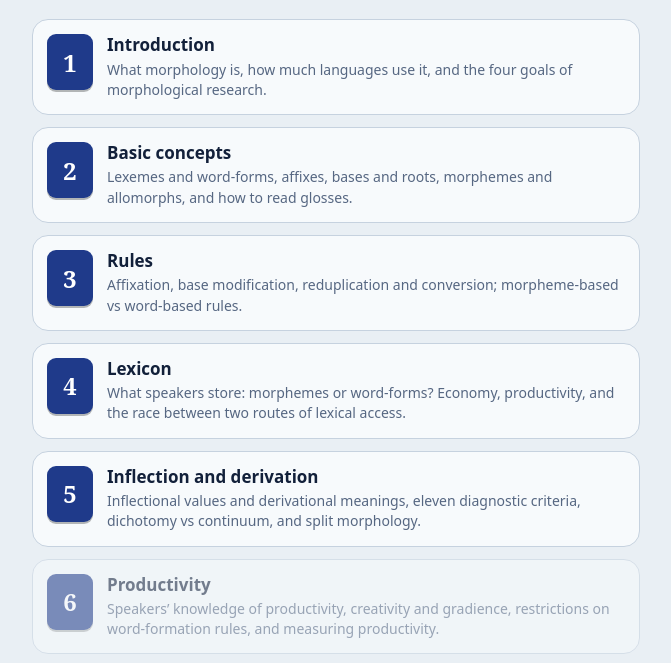
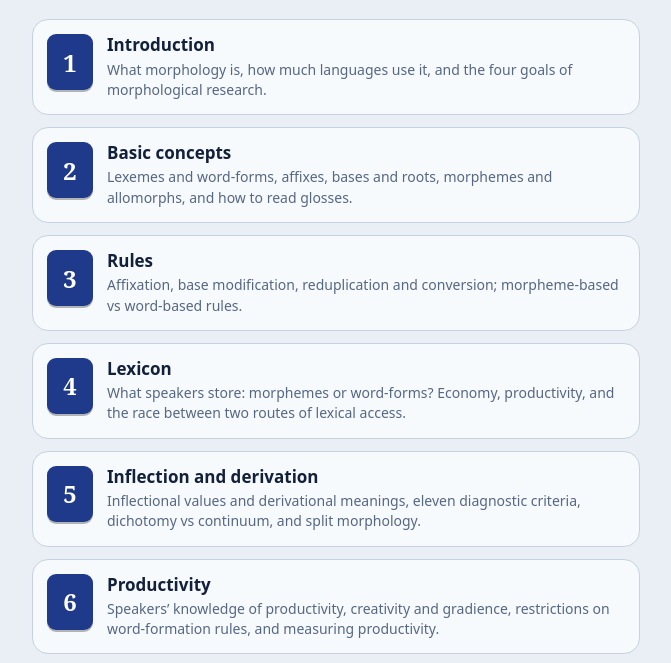
Before and after one commit to Mustapha0/morphology-lessons, a plain HTML site: page index.html in a window 1280 px wide. Shown: the part 83-746 px from the top of the page, without its empty margins (304-975 px from the left). Drawn offline with Linux system fonts and the light colour scheme.

Commit message:
Add files via upload

```diff
--- a/index.html
+++ b/index.html
@@ -12,7 +12,7 @@
   <h1>Understanding Morphology</h1>
   <p class="sub">Animated, interactive lessons based on Haspelmath and Sims (2010). Pick a chapter.</p>
   <div id="list"></div>
-  <p class="foot">Chapters 1 to 5 are ready; the greyed-out ones are coming. Each chapter has animations, interactive widgets and a quiz. Turn on 🔊 inside a lesson for narration.</p>
+  <p class="foot">Each chapter has animations, interactive widgets and a quiz. Turn on 🔊 inside a lesson for narration.</p>
 </div>
 <script>
 /* To add a chapter: copy chapter-template/ to chN/, then add one line here. */
@@ -22,13 +22,13 @@ const CHAPTERS=[
   {n:3,title:'Rules',href:'ch3/index.html',blurb:'Affixation, base modification, reduplication and conversion; morpheme-based vs word-based rules.'},
   {n:4,title:'Lexicon',href:'ch4/index.html',blurb:'What speakers store: morphemes or word-forms? Economy, productivity, and the race between two routes of lexical access.'},
   {n:5,title:'Inflection and derivation',href:'ch5/index.html',blurb:'Inflectional values and derivational meanings, eleven diagnostic criteria, dichotomy vs continuum, and split morphology.'},
-  {n:6,title:'Productivity',href:'ch6/index.html',soon:true,blurb:'Speakers’ knowledge of productivity, creativity and gradience, restrictions on word-formation rules, and measuring productivity.'},
-  {n:7,title:'Morphological trees',href:'ch7/index.html',soon:true,blurb:'Compounding types, hierarchical word structure, and parallels between syntax and morphology.'},
-  {n:8,title:'Inflectional paradigms',href:'ch8/index.html',soon:true,blurb:'Inflection classes, inheritance hierarchies, stems, syncretism, form-meaning mismatches and periphrasis.'},
-  {n:9,title:'Words and phrases',href:'ch9/index.html',soon:true,blurb:'Compounds vs phrases, free vs bound forms, clitics vs affixes, and lexical integrity.'},
-  {n:10,title:'Morphophonology',href:'ch10/index.html',soon:true,blurb:'Two types of alternations, their productivity and history, and morphophonology as phonology or as morphology.'},
-  {n:11,title:'Morphology and valence',href:'ch11/index.html',soon:true,blurb:'Valence-changing operations, valence in compounding, and transpositional derivation and inflection.'},
-  {n:12,title:'Frequency effects in morphology',href:'ch12/index.html',soon:true,blurb:'Asymmetries in inflectional values, analogical levelling, and frequency and irregularity.'}
+  {n:6,title:'Productivity',href:'ch6/index.html',blurb:'Speakers’ knowledge of productivity, creativity and gradience, restrictions on word-formation rules, and measuring productivity.'},
+  {n:7,title:'Morphological trees',href:'ch7/index.html',blurb:'Compounding types, hierarchical word structure, and parallels between syntax and morphology.'},
+  {n:8,title:'Inflectional paradigms',href:'ch8/index.html',blurb:'Inflection classes, inheritance hierarchies, stems, syncretism, form-meaning mismatches and periphrasis.'},
+  {n:9,title:'Words and phrases',href:'ch9/index.html',blurb:'Compounds vs phrases, free vs bound forms, clitics vs affixes, and lexical integrity.'},
+  {n:10,title:'Morphophonology',href:'ch10/index.html',blurb:'Two types of alternations, their productivity and history, and morphophonology as phonology or as morphology.'},
+  {n:11,title:'Morphology and valence',href:'ch11/index.html',blurb:'Valence-changing operations, valence in compounding, and transpositional derivation and inflection.'},
+  {n:12,title:'Frequency effects in morphology',href:'ch12/index.html',blurb:'Asymmetries in inflectional values, analogical levelling, and frequency and irregularity.'}
 ];
 const list=document.getElementById('list');
 CHAPTERS.forEach(c=>{
```
